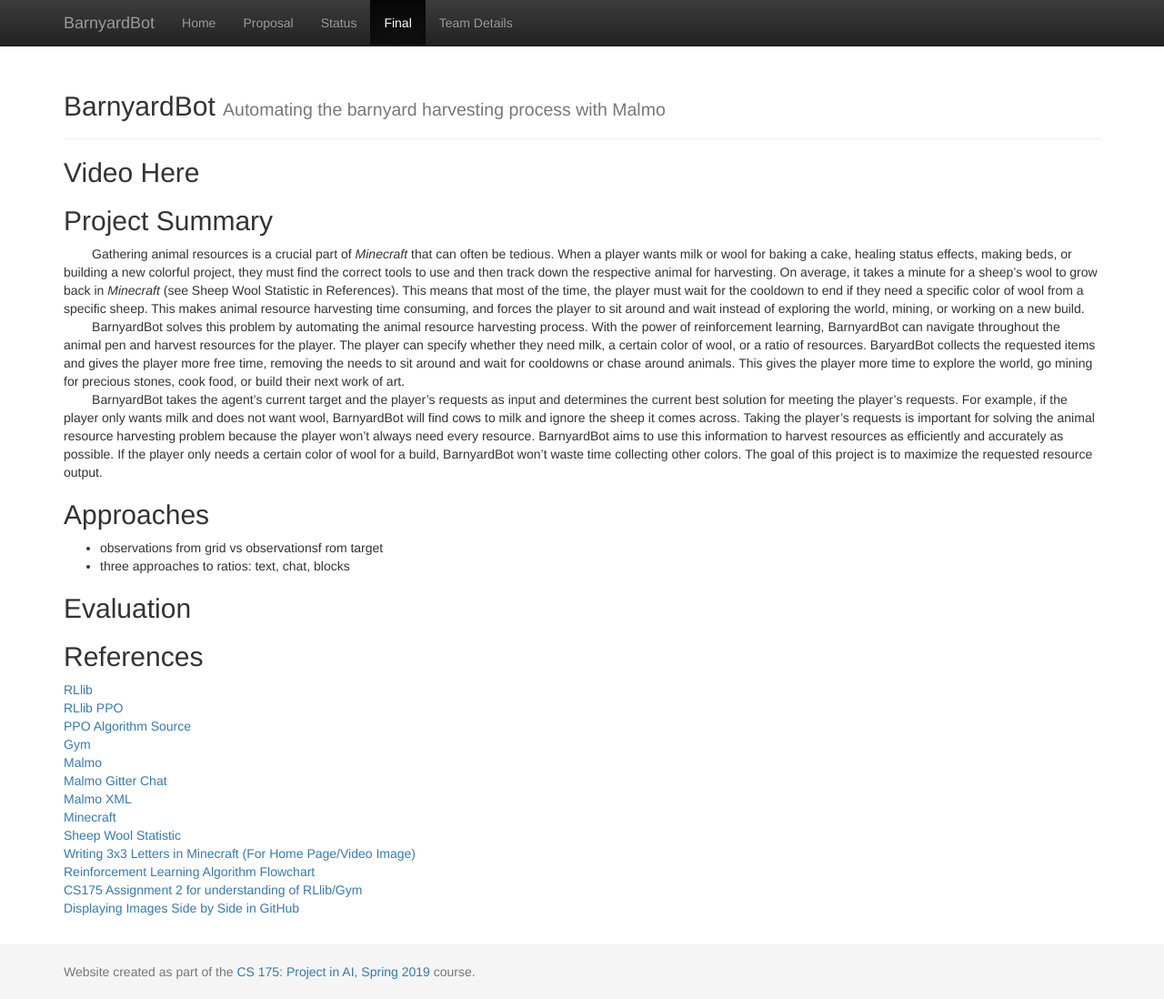
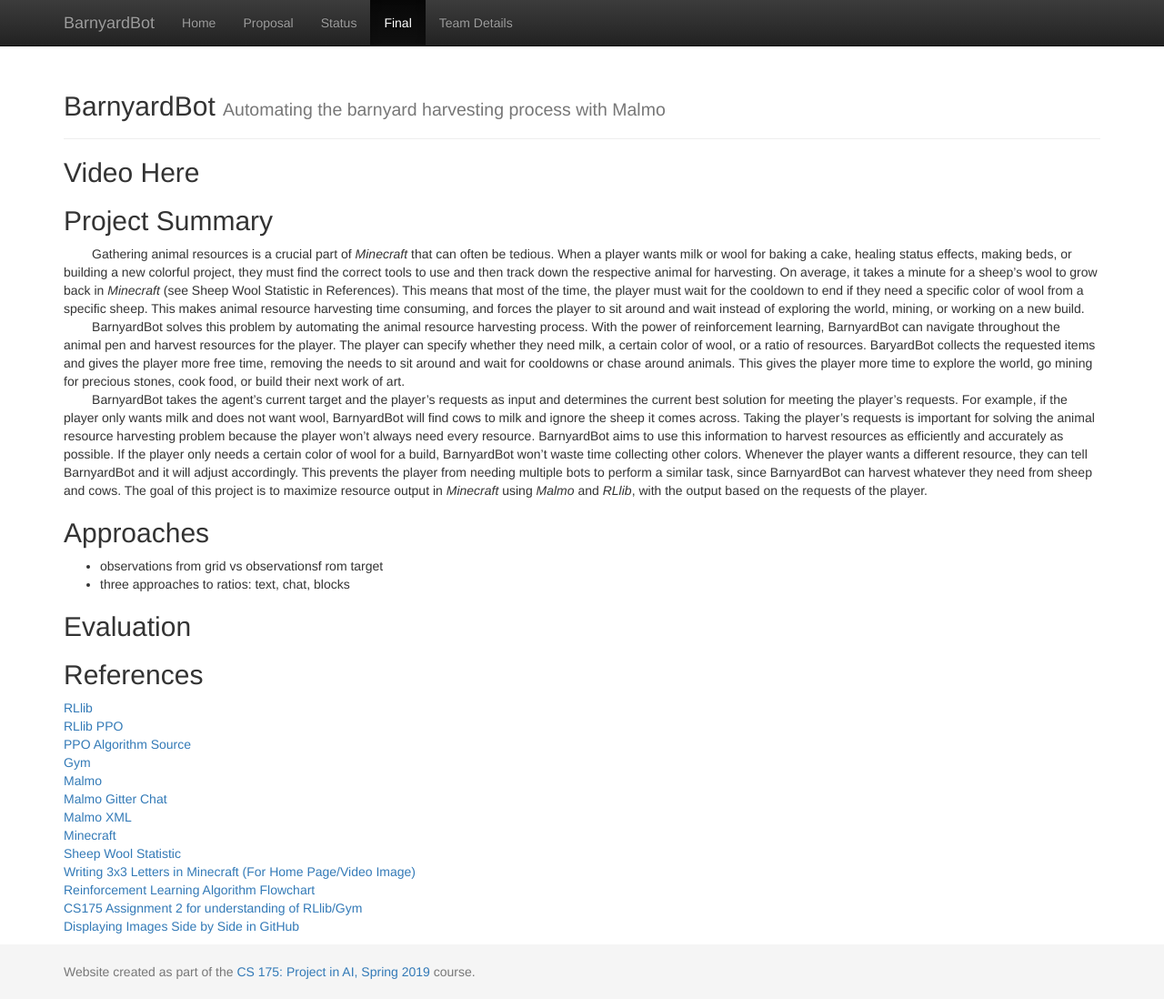
Before and after one commit to brandonmeyer/BarnyardBot, a Jekyll site: the page built from docs/final.md, in a window 1280 px wide and 1098 px high. Shown: the whole window at 91% size. Built offline with Jekyll 4.4.1, drawn with Linux system fonts in a browser that asks for light colours.

Commit message:
Update final.md

```diff
--- a/docs/final.md
+++ b/docs/final.md
@@ -7,7 +7,7 @@
 ## Project Summary
 &nbsp;&nbsp;&nbsp;&nbsp;&nbsp;&nbsp;&nbsp;&nbsp;Gathering animal resources is a crucial part of *Minecraft* that can often be tedious. When a player wants milk or wool for baking a cake, healing status effects, making beds, or building a new colorful project, they must find the correct tools to use and then track down the respective animal for harvesting. On average, it takes a minute for a sheep's wool to grow back in *Minecraft* (see Sheep Wool Statistic in References). This means that most of the time, the player must wait for the cooldown to end if they need a specific color of wool from a specific sheep. This makes animal resource harvesting time consuming, and forces the player to sit around and wait instead of exploring the world, mining, or working on a new build.
 &nbsp;&nbsp;&nbsp;&nbsp;&nbsp;&nbsp;&nbsp;&nbsp;BarnyardBot solves this problem by automating the animal resource harvesting process. With the power of reinforcement learning, BarnyardBot can navigate throughout the animal pen and harvest resources for the player. The player can specify whether they need milk, a certain color of wool, or a ratio of resources. BaryardBot collects the requested items and gives the player more free time, removing the needs to sit around and wait for cooldowns or chase around animals. This gives the player more time to explore the world, go mining for precious stones, cook food, or build their next work of art.
-&nbsp;&nbsp;&nbsp;&nbsp;&nbsp;&nbsp;&nbsp;&nbsp;BarnyardBot takes the agent's current target and the player's requests as input and determines the current best solution for meeting the player's requests. For example, if the player only wants milk and does not want wool, BarnyardBot will find cows to milk and ignore the sheep it comes across. Taking the player's requests is important for solving the animal resource harvesting problem because the player won't always need every resource. BarnyardBot aims to use this information to harvest resources as efficiently and accurately as possible. If the player only needs a certain color of wool for a build, BarnyardBot won't waste time collecting other colors. The goal of this project is to maximize the requested resource output.
+&nbsp;&nbsp;&nbsp;&nbsp;&nbsp;&nbsp;&nbsp;&nbsp;BarnyardBot takes the agent's current target and the player's requests as input and determines the current best solution for meeting the player's requests. For example, if the player only wants milk and does not want wool, BarnyardBot will find cows to milk and ignore the sheep it comes across. Taking the player's requests is important for solving the animal resource harvesting problem because the player won't always need every resource. BarnyardBot aims to use this information to harvest resources as efficiently and accurately as possible. If the player only needs a certain color of wool for a build, BarnyardBot won't waste time collecting other colors. Whenever the player wants a different resource, they can tell BarnyardBot and it will adjust accordingly. This prevents the player from needing multiple bots to perform a similar task, since BarnyardBot can harvest whatever they need from sheep and cows. The goal of this project is to maximize resource output in *Minecraft* using *Malmo* and *RLlib*, with the output based on the requests of the player.
 
 ## Approaches
 - observations from grid vs observationsf rom target
```
